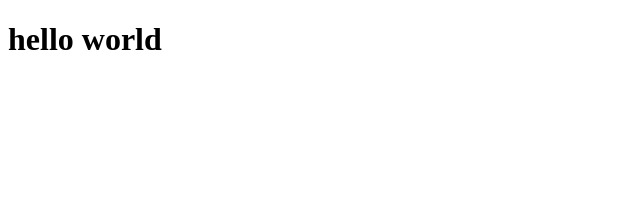
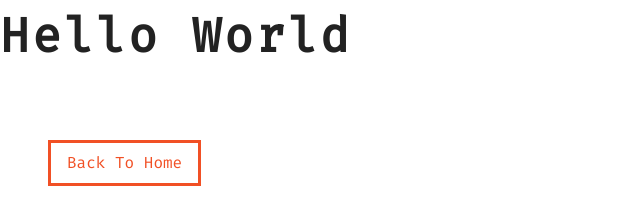
Before and after one commit to ksoon5/css-miniprojects, a plain HTML site: page index.html in a window 1280 px wide. Shown: the whole page, without its empty margins (0-640 px from the left). Drawn offline with Linux system fonts and the light colour scheme; a web font is replaced by a local one.

Commit message:
Global styles

```diff
--- a/index.html
+++ b/index.html
@@ -4,10 +4,22 @@
     <meta charset="UTF-8" />
     <meta http-equiv="X-UA-Compatible" content="IE=edge" />
     <meta name="viewport" content="width=device-width, initial-scale=1.0" />
-    <title>Document</title>
+    <title>Grid Mini Projects</title>
+    <!-- google fonts -->
+    <link
+      href="https://fonts.googleapis.com/css2?family=Fira+Code:wght@300;400&family=Roboto&family=Yesteryear&display=swap"
+      rel="stylesheet"
+    />
+    <!-- font awesome link -->
+    <link
+      rel="stylesheet"
+      href="./fontawesome-free-5.9.0-web/css/all.min.css"
+    />
+    <!-- styles css -->
     <link rel="stylesheet" href="./styles.css" />
   </head>
   <body>
     <h1>hello world</h1>
+    <a href="./index.html" class="btn">back to home</a>
   </body>
 </html>
--- a/styles.css
+++ b/styles.css
@@ -0,0 +1,73 @@
+/*
+=============
+Variables
+=============
+*/
+
+:root {
+  --primaryColor: #f15025;
+  --mainBlack: #222;
+  --mainWhite: #fff;
+  --offWhite: #f7f7f7;
+  --darkGrey: #afafaf;
+  --mainTransition: all 0.3s linear;
+  --mainSpacing: 0.2rem;
+}
+
+/*
+=============
+Global Styles
+=============
+*/
+
+* {
+  margin: 0;
+  padding: 0;
+  box-sizing: border-box;
+}
+
+body {
+  font-family: "Fira Code", monospace;
+  color: var(--mainBlack);
+  background: var(--mainWhite);
+  line-height: 1.5;
+}
+a {
+  text-decoration: none;
+}
+img {
+  width: 100%;
+  display: block;
+}
+h1,
+h2,
+h3 {
+  text-transform: capitalize;
+  letter-spacing: var(--mainSpacing);
+  margin-bottom: 1.25rem;
+}
+h1 {
+  font-size: 3rem;
+}
+h2 {
+  margin-bottom: 0;
+}
+p {
+  font-weight: 300;
+  font-size: 0.7rem;
+  line-height: 2;
+}
+/* button */
+.btn {
+  display: inline-block;
+  padding: 0.5rem 1rem;
+  text-transform: capitalize;
+  border: 3px solid var(--primaryColor);
+  color: var(--primaryColor);
+  margin: 3rem;
+  transition: var(--mainTransition);
+}
+.btn:hover {
+  background: var(--primaryColor);
+  color: var(--mainWhite);
+}
```
